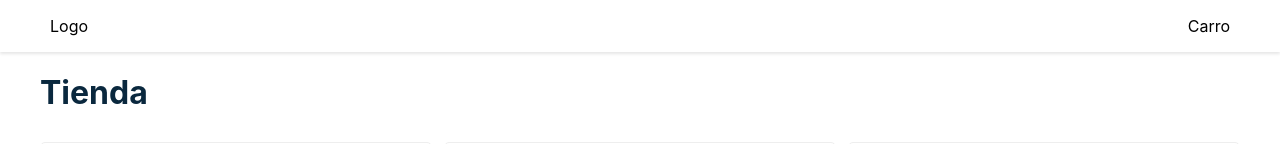
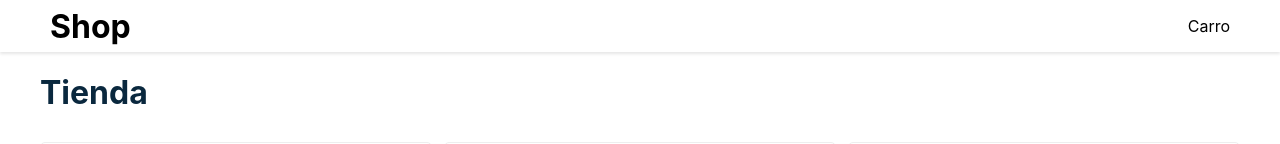
Before and after one commit to MariaJoseDiazCa/carro-de-compras, a React (Create React App) app: page / in a window 1280 px wide. Shown: the top 144 px of the page. Built offline with nearby package versions, Linux system fonts and the light colour scheme.

Commit message:
ADD: Logo component

```diff
--- /dev/null
+++ b/src/components/Logo.js
@@ -0,0 +1,15 @@
+import { Component } from "react";
+
+const styles = {
+  logo: {
+    fontWeight: "709",
+    fontSize: "2rem",
+  },
+};
+
+class Logo extends Component {
+  render() {
+    return <div style={styles.logo}>Shop</div>;
+  }
+}
+export default Logo;
--- a/src/components/Navbar.js
+++ b/src/components/Navbar.js
@@ -1,4 +1,5 @@
 import { Component } from "react";
+import Logo from "./Logo";
 
 const styles = {
   navbar: {
@@ -17,7 +18,7 @@
   render() {
     return (
       <nav style={styles.navbar}>
-        <p>Logo</p>
+        <Logo />
         <p>Carro</p>
       </nav>
     );
```
